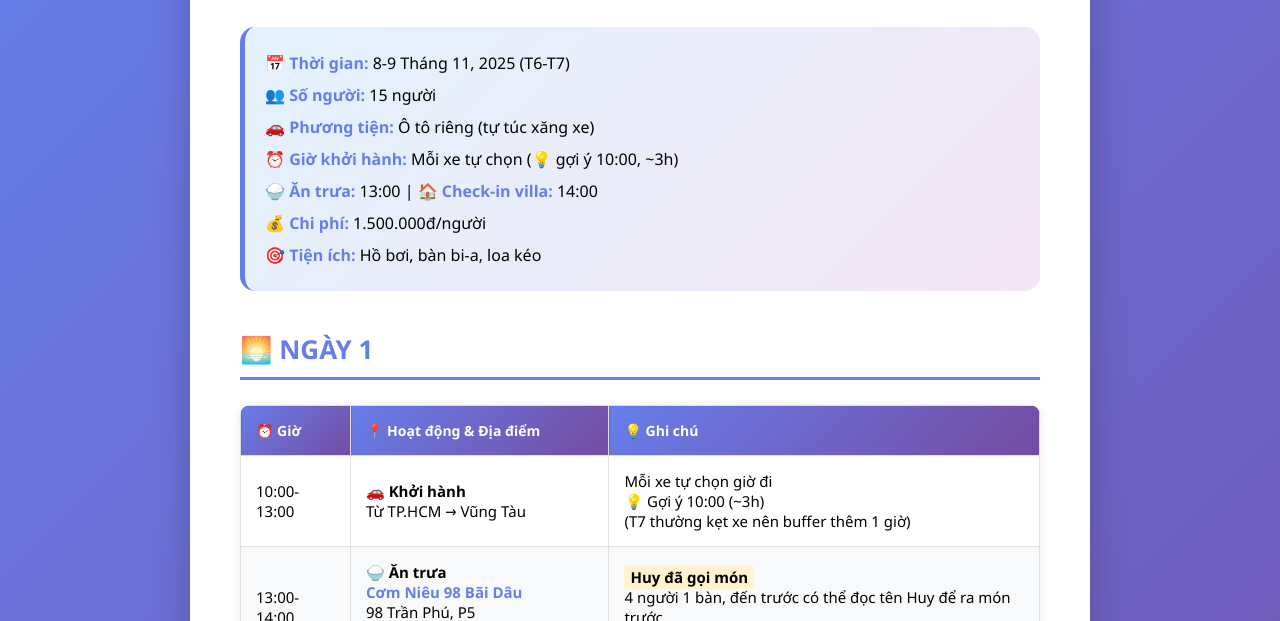
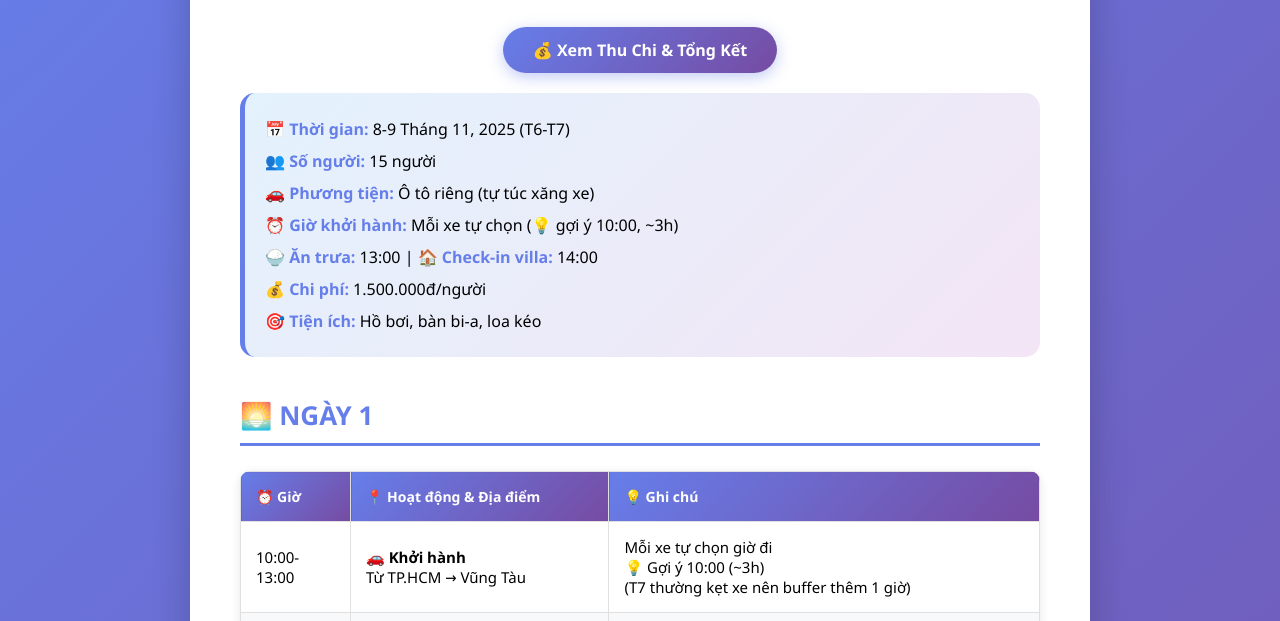
Before and after one commit to huyngogia1997/pe-team-building, a plain HTML site: page index.html in a window 1280 px wide. Shown: the part 179-800 px from the top of the page. Drawn offline with Linux system fonts and the light colour scheme.

Commit message:
Add summary link and update menu item name

```diff
--- a/index.html
+++ b/index.html
@@ -430,6 +430,12 @@
             📅 8-9 Tháng 11, 2025
         </h2>
 
+        <div style="text-align: center; margin-bottom: 20px;">
+            <a href="/trip-summary" style="display: inline-block; padding: 12px 30px; background: linear-gradient(135deg, #667eea 0%, #764ba2 100%); color: white; text-decoration: none; border-radius: 25px; font-weight: 600; font-size: 16px; box-shadow: 0 4px 15px rgba(102, 126, 234, 0.4); transition: all 0.3s ease;">
+                💰 Xem Thu Chi & Tổng Kết
+            </a>
+        </div>
+
         <div class="info">
             <strong>📅 Thời gian:</strong> 8-9 Tháng 11, 2025 (T6-T7)<br>
             <strong>👥 Số người:</strong> 15 người<br>
@@ -668,7 +674,7 @@
                     <div class="menu-item-desc">Trái cây tráng miệng theo mùa</div>
                 </li>
                 <li class="menu-item">
-                    <div class="menu-item-name">🍿 Snack nhậu</div>
+                    <div class="menu-item-name">🍿 Snack nhắm</div>
                     <div class="menu-item-desc">Đậu phộng, khoai tây chiên...</div>
                 </li>
                 <li class="menu-item">
```
